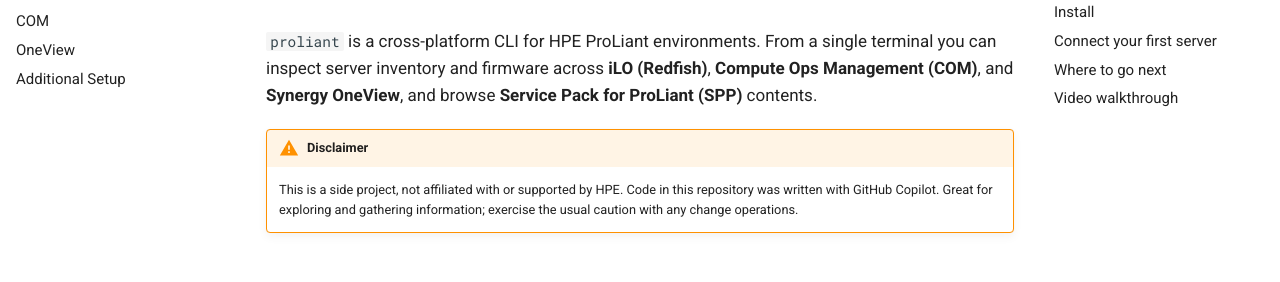
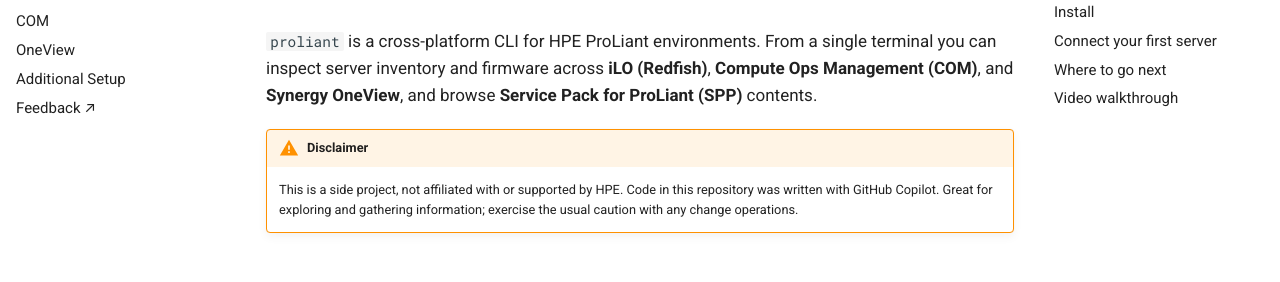
Before and after one commit to hjma29/proliant-cli, an MkDocs documentation site: the page built from docs/index.md, in a window 1280 px wide. Shown: the part 157-439 px from the top of the page. Built offline with MkDocs 1.6.1 and Material for MkDocs 9.7.7, drawn with Linux system fonts in a browser that asks for light colours; comment, search, counter and statistics services are not loaded.

Commit message:
docs: move feedback link from footer to left nav sidebar
Footer social icons were too easy to miss. Add a 'Feedback' entry to
the top-level nav (same sidebar as Getting Started/iLO/COM/OneView),
visible on every page without scrolling. Points to GitHub Issues
(new issue) rather than Discussions, for a simpler single-bucket
feedback workflow.

Co-authored-by: Copilot <223556219+Copilot@users.noreply.github.com>

```diff
--- a/mkdocs.yml
+++ b/mkdocs.yml
@@ -17,6 +17,7 @@ nav:
   - COM: com.md
   - OneView: oneview.md
   - Additional Setup: additional-setup.md
+  - Feedback ↗: https://github.com/hjma29/proliant-cli/issues/new
 
 theme:
   name: material
@@ -71,6 +72,3 @@ extra:
     - icon: fontawesome/brands/github
       link: https://github.com/hjma29/proliant-cli
       name: Source on GitHub
-    - icon: fontawesome/regular/comment-dots
-      link: https://github.com/hjma29/proliant-cli/discussions/new/choose
-      name: Give feedback or ask a question
```
